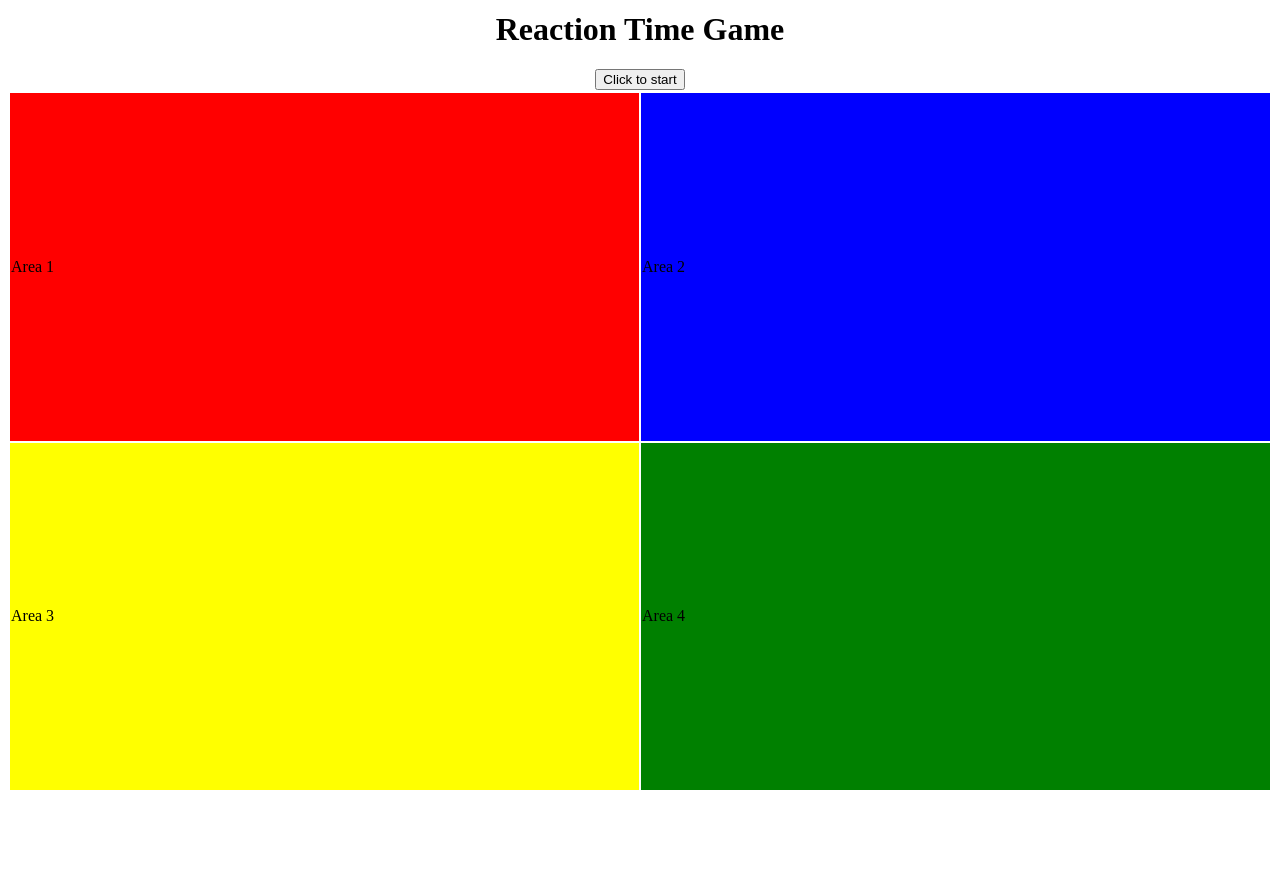
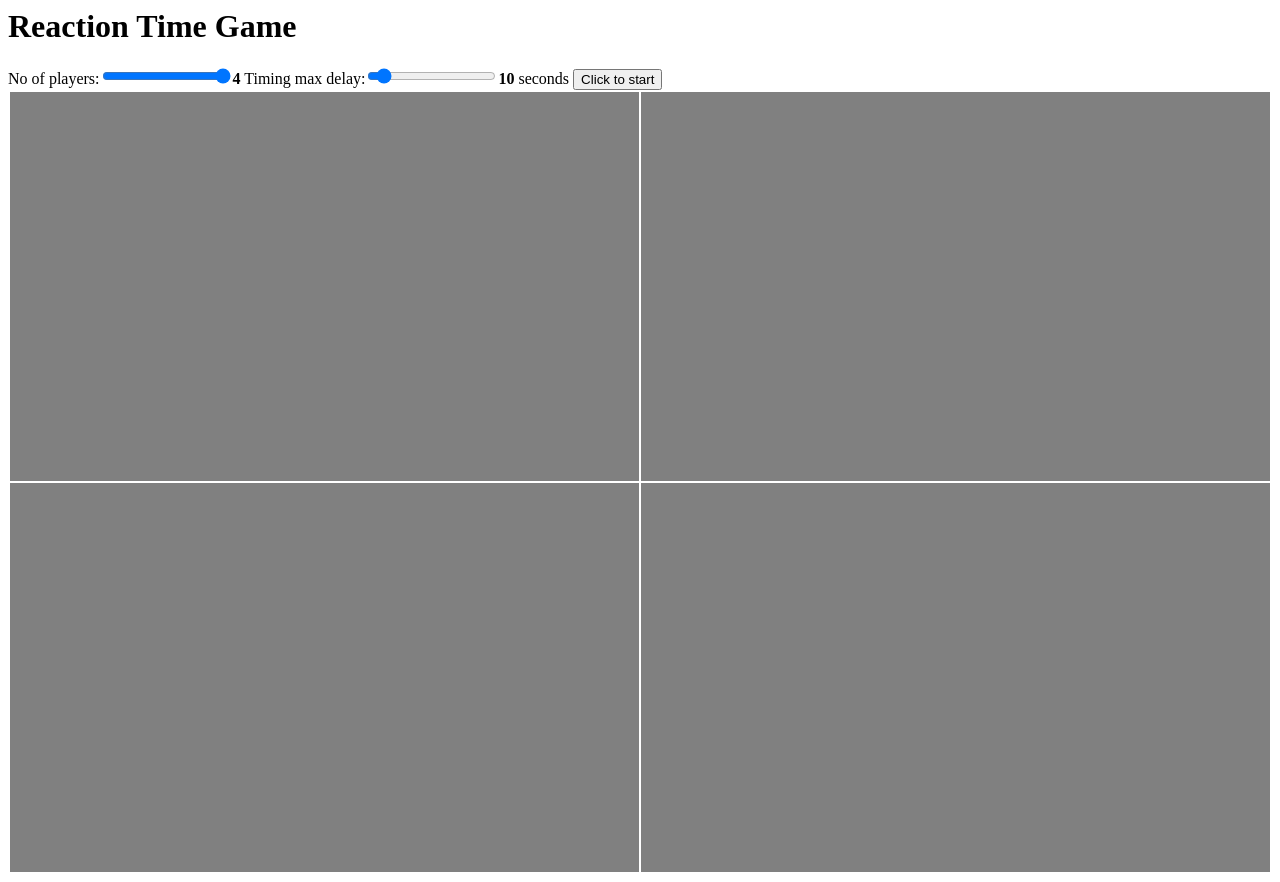
Before and after one commit to dfbr/reactionTime, a plain HTML site: page index.html in a window 1280 px wide. Both pictures are taken after a click on the button "Click to start". Before the commit the page ends 800 px from the top, so only its background shows below. Drawn offline with Linux system fonts and the light colour scheme.

Commit message:
basic game working. Gode getting a bit cleaner

```diff
--- a/index.html
+++ b/index.html
@@ -2,128 +2,93 @@
     <head>
         <title>Reaction time game</title>
         <script>
-            var startDelay = 3000;  // delay before starting
             var noOfPlayers = 4;    // number of players
             var inPlay = false;
             var startTimer;
             const resultsColours = [];
             const resultTimings = [];
+            const colours = ["red", "blue", "yellow", "green"];
 
-            function nullFunction () {
-                // no function here
-            }
+            const playingTable = []
+            playingTable[1] = "<table width='100%' height='100%'><tr width='100%' height='100%'><td id='red' width='100%' height='100%' onmousedown='areaClicked(event.srcElement.id)'></td></tr></table>";
+            playingTable[2] = "<table width='100%' height='100%'><tr width='100%' height='50%'><td id='red' width='100% height='50%' onmousedown='areaClicked(event.srcElement.id)'></td></tr><tr width='100%' height='50%'><td id='blue' width='100%' height='50%' onmousedown='areaClicked(event.srcElement.id)'></td></tr></table>";
+            playingTable[3] = "<table width='100%' height='100%'><tr width='100%' height='33%'><td id='red' width='100%' height='33%' onmousedown='areaClicked(event.srcElement.id)'></td></tr><tr width='100%' height='33%'><td id='blue' width='100%' height='33%' onmousedown='areaClicked(event.srcElement.id)'></td></tr><tr width='100%' height='33%'><td id='yellow' width='100%' height='33%' onmousedown='areaClicked(event.srcElement.id)'></td></tr></table>";
+            playingTable[4] = "<table width='100%' height='100%'><tr width='100%' height='50%'><td id='red' width='50%' height='50%' onmousedown='areaClicked(event.srcElement.id)'></td><td id='blue' width='50%' height='50%' onmousedown='areaClicked(event.srcElement.id)'></td></tr><tr width='100%' height='50%'><td id='yellow' width='50%' height='50%' onmousedown='areaClicked(event.srcElement.id)'></td><td id='green' width='50%' height='50%' onmousedown='areaClicked(event.srcElement.id)'></td></tr></table>";
+
             function myStartButtonPressed() {
-
                 // a few variables to use for the game
-                var gameDelay = 1000;  // maximum delay after starting
-                gameDelay = Math.floor(Math.random() * gameDelay);
-
+                var gameDelay = playDelaySlider.value;  // maximum delay after starting
+                gameDelay = Math.floor(Math.random() * gameDelay * 1000);
+                noOfPlayers = noOfPlayersSlider.value;
 
                 // change background colours to grey
-                red.style.backgroundColor = "grey";
-                blue.style.backgroundColor = "grey";
-                yellow.style.backgroundColor = "grey";
-                green.style.backgroundColor = "grey";
+                for (let i = 0; i < noOfPlayers; i++) {
+                    document.getElementById(colours[i]).style.backgroundColor = "grey";
+                }
 
                 // start the timer for the game delay
                 var myNullVar = setTimeout(startGame, gameDelay);
             }
 
             function startGame () {
-
                 startTimer = Date.now();
                 inPlay = true;
-                const resultAreas = [];
                 // change background colours to gameplay
-                red.style.backgroundColor = "red";
-                blue.style.backgroundColor = "blue";
-                yellow.style.backgroundColor = "yellow";
-                green.style.backgroundColor = "green";
-
-                // collect the results (use an array for this)
-                // make each colour grey when clicked
-
-                // display the results in an alert box
-
-                // reset the colours
-
+                for (let i = 0; i < noOfPlayers; i++) {
+                    document.getElementById(colours[i]).style.backgroundColor = colours[i];
+                }
             }
 
             function areaClicked (area) {
                 // if game is not in play, do nothing
                 if (inPlay && !resultsColours.includes(area)) {
-                    // do something
-                    resultsColours.push(area)
-                    window.console.log(resultsColours)
-                    //reactionTime = Date.now() - startTimer;
-                    resultTimings.push((Date.now() - startTimer))
-                    window.console.log(resultTimings)
-
-                    // TODO HERE NEXT TIME!
+                    resultsColours.push(area);
+                    resultTimings.push((Date.now() - startTimer));
                     document.getElementById(area).style.backgroundColor = "grey";
 
-                    if (resultTimings.length == 4) {
+                    if (resultTimings.length == noOfPlayers) {
                         inPlay = false;
-                        showResults();
+                        var myNullVar = setTimeout(showResults(),1000);
                     }
                 }
             }
 
             function showResults () {
-                var results = "1st " + resultsColours[0] + "\t" + resultTimings[0] + "\n" +
-                              "2nd " + resultsColours[1] + "\t" + resultTimings[1] + "\n" +
-                              "3rd " + resultsColours[2] + "\t" + resultTimings[2] + "\n" +
-                              "4th " + resultsColours[3] + "\t" + resultTimings[3] + "\n";
-                alert(results);
+                for (let i = 0; i < noOfPlayers; i++) {
+                    position = i + 1;
+                    document.getElementById(resultsColours[i]).innerHTML = position + ": " + resultTimings[i]/1000 + " seconds";
+                    document.getElementById(resultsColours[i]).style.verticalAlign = "middle";
+                    document.getElementById(resultsColours[i]).style.textAlign = "center";
+                    document.getElementById(colours[i]).style.backgroundColor = colours[i];
+                }
 
                 // clear arrays
                 resultsColours.length = 0;
                 resultTimings.length = 0;
             }
 
-            function whichElement(e) {
-                /*var targ;
-                if (!e) {
-                    var e = window.event;
-                }
-                if (e.target) {
-                    //targ = e.target.srcElementID;
-                    targ = e.srcElementID
-                } else if (e.srcElementID) {
-                    targ = e.srcElementID;
-                }
-                alert("You clicked on " + e + ".");
-                */
-            }
-/*            function getArea (e) {
-                var targ;
-                if (!e) {
-                    var e = window.event;
-              } else if (e.srcElement) {
-                    targ = e.srcElementID;
-                    changeColour(targ)
+            function updateTable(players) {
+                noOfPlayersText.innerHTML = players;
+                playingArea.innerHTML = playingTable[players];
+                for (let i = 0; i < noOfPlayers; i++) {
+                    document.getElementById(colours[i]).style.backgroundColor = colours[i];
                 }
             }
-            function changeColour(area) {
-                document.getElementbyID("area1").bgcolor = blue;
+
+            function updatePlayDelay(delay) {
+                playDelaySliderText.innerHTML = delay;
             }
-            */
+
         </script>
     </head>
-    <body onmousedown="whichElement(event.srcElement.id)">
+    <body onload="updateTable(4);updatePlayDelay(10)">
+                <h1 align="centre">Reaction Time Game</h1>
+                <div class="slidecontainer">
+                    No of players:<input type="range" min="1" max="4" value="4" class="slider" id="noOfPlayersSlider" oninput="updateTable(this.value)"><b id="noOfPlayersText"></b>
+                    Timing max delay:<input type="range" min="3" max="100" value="10" class="slider" id="playDelaySlider" oninput="updatePlayDelay(this.value)"><b id="playDelaySliderText"></b> seconds
+                    <button onclick="myStartButtonPressed();" title="Start game">Click to start</button>
+                </div>
 
-        <table id="table" width="100%" height="100%">
-            <th width="100%" height="10%" colspan="2">
-                <h1>Reaction Time Game</h1><button onclick="myStartButtonPressed();" title="Start game">Click to start</button>
-            </th>
-            <tr height="45%">
-                <td id="red" width="50%" bgcolor="red" onmousedown="areaClicked(event.srcElement.id)">Area 1</td>
-                <td id="blue" width="50%" bgcolor="blue" onmousedown="areaClicked(this.id)">Area 2</td>
-            </tr>
-            <tr height="45%">
-                <td id="yellow" width="50%" bgcolor="yellow" onmousedown="areaClicked(this.id)">Area 3</td>
-                <td id="green" width="50%" bgcolor="green" onmousedown="areaClicked(this.id)">Area 4</td>
-            </tr>
-        </table>
+            <div id="playingArea"></div>
     </body>
 </html>
```
